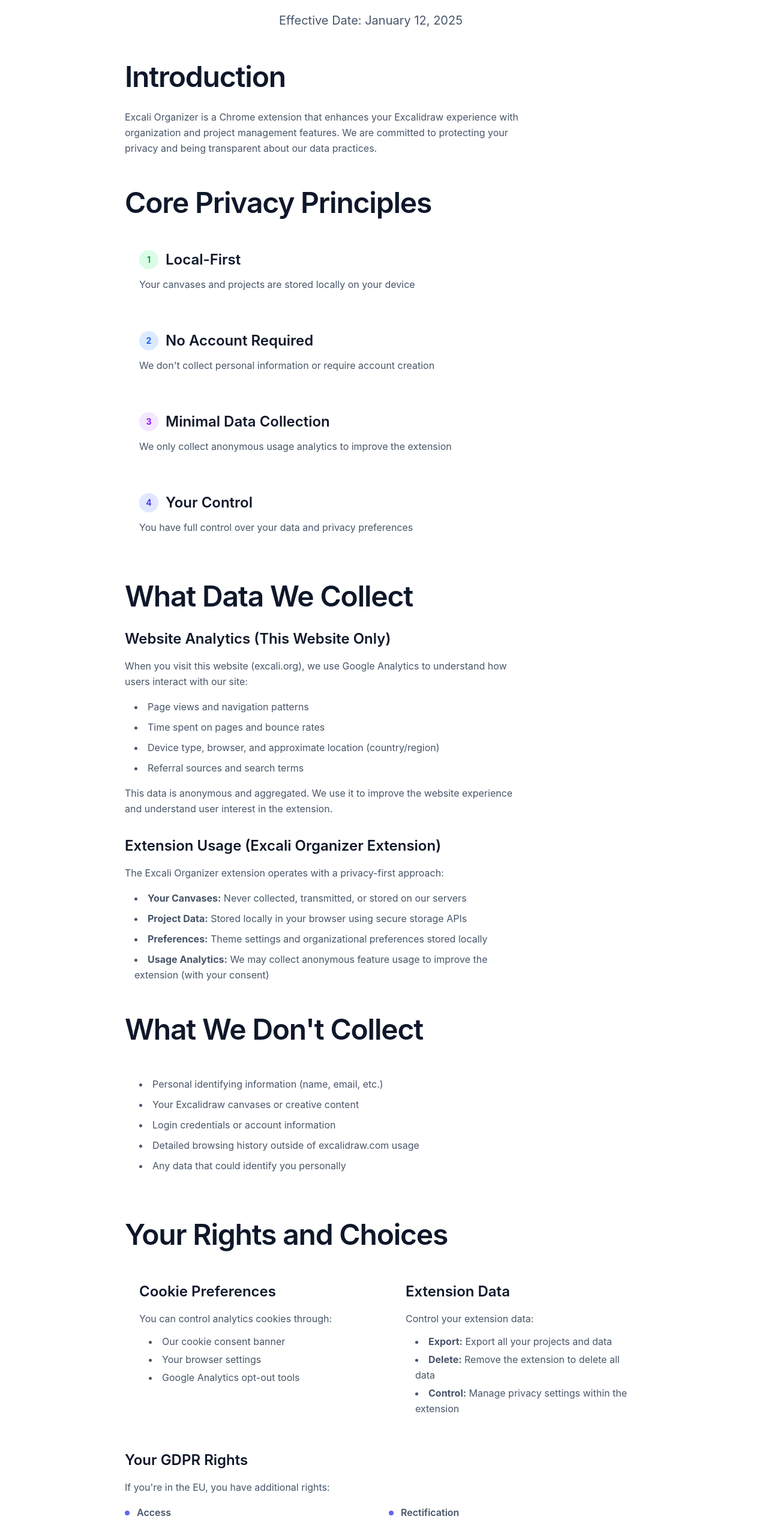
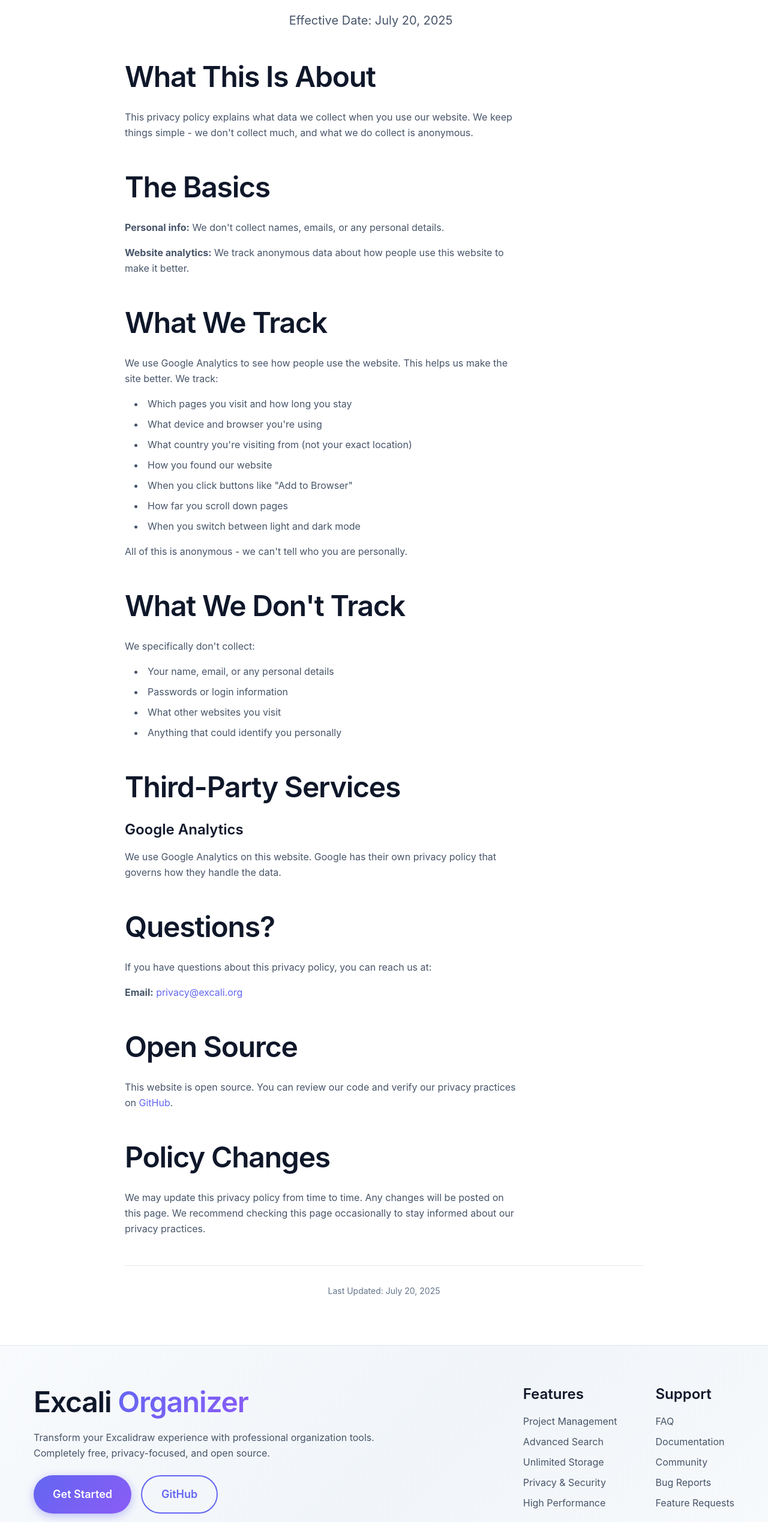
Before and after one commit to 805karansaini/excaliorg-site, a React (Vite) app in the folder website/: page /policies/privacy-policy in a window 1280 px wide. Shown: the part 245-2782 px from the top of the page at 60% size. Built offline with nearby package versions, Linux system fonts and the light colour scheme.

Commit message:
Update PrivacyPolicy page with revised content and structure

```diff
--- a/website/src/pages/PrivacyPolicy.tsx
+++ b/website/src/pages/PrivacyPolicy.tsx
@@ -15,7 +15,7 @@
   }, []);
 
   return (
-    <div className="min-h-screen bg-white dark:bg-gray-900 transition-colors duration-300">
+    <div className="min-h-screen transition-colors duration-300" style={{ background: 'var(--color-background)' }}>
       <HeaderBar />
 
       {/* Main Content */}
@@ -35,233 +35,114 @@
           {/* Header */}
           <div className="mb-12 text-center">
             <h1 className="text-heading-1 mb-4">Privacy Policy</h1>
-            <p className="text-body-large text-gray-600 dark:text-gray-400">
-              Effective Date: January 12, 2025
+            <p className="text-body-large">
+              Effective Date: July 20, 2025
             </p>
           </div>
 
           {/* Content */}
-          <div className="prose prose-gray dark:prose-invert max-w-none">
+          <div className="max-w-none">
 
-            {/* Introduction */}
             <section className="mb-12">
-              <h2 className="text-heading-2 mb-6">Introduction</h2>
+              <h2 className="text-heading-2 mb-6">What This Is About</h2>
               <p className="text-body mb-4">
-                Excali Organizer is a Chrome extension that enhances your Excalidraw experience with organization and project management features. We are committed to protecting your privacy and being transparent about our data practices.
+                This privacy policy explains what data we collect when you use our website. We keep things simple - we don't collect much, and what we do collect is anonymous.
               </p>
             </section>
 
-            {/* Core Privacy Principles */}
             <section className="mb-12">
-              <h2 className="text-heading-2 mb-6">Core Privacy Principles</h2>
-              <div className="grid gap-4">
-                <div className="card p-6">
-                  <h3 className="text-heading-3 mb-3 flex items-center">
-                    <span className="w-8 h-8 bg-green-100 dark:bg-green-900 text-green-600 dark:text-green-400 rounded-full flex items-center justify-center mr-3 text-sm font-bold">1</span>
-                    Local-First
-                  </h3>
-                  <p className="text-body">Your canvases and projects are stored locally on your device</p>
-                </div>
-                <div className="card p-6">
-                  <h3 className="text-heading-3 mb-3 flex items-center">
-                    <span className="w-8 h-8 bg-blue-100 dark:bg-blue-900 text-blue-600 dark:text-blue-400 rounded-full flex items-center justify-center mr-3 text-sm font-bold">2</span>
-                    No Account Required
-                  </h3>
-                  <p className="text-body">We don't collect personal information or require account creation</p>
-                </div>
-                <div className="card p-6">
-                  <h3 className="text-heading-3 mb-3 flex items-center">
-                    <span className="w-8 h-8 bg-purple-100 dark:bg-purple-900 text-purple-600 dark:text-purple-400 rounded-full flex items-center justify-center mr-3 text-sm font-bold">3</span>
-                    Minimal Data Collection
-                  </h3>
-                  <p className="text-body">We only collect anonymous usage analytics to improve the extension</p>
-                </div>
-                <div className="card p-6">
-                  <h3 className="text-heading-3 mb-3 flex items-center">
-                    <span className="w-8 h-8 bg-indigo-100 dark:bg-indigo-900 text-indigo-600 dark:text-indigo-400 rounded-full flex items-center justify-center mr-3 text-sm font-bold">4</span>
-                    Your Control
-                  </h3>
-                  <p className="text-body">You have full control over your data and privacy preferences</p>
-                </div>
+              <h2 className="text-heading-2 mb-6">The Basics</h2>
+              <div className="space-y-4">
+                <p className="text-body"><strong>Personal info:</strong> We don't collect names, emails, or any personal details.</p>
+                <p className="text-body"><strong>Website analytics:</strong> We track anonymous data about how people use this website to make it better.</p>
               </div>
             </section>
 
-            {/* What Data We Collect */}
             <section className="mb-12">
-              <h2 className="text-heading-2 mb-6">What Data We Collect</h2>
+              <h2 className="text-heading-2 mb-6">What We Track</h2>
 
               <div className="mb-8">
-                <h3 className="text-heading-3 mb-4">Website Analytics (This Website Only)</h3>
                 <p className="text-body mb-4">
-                  When you visit this website (excali.org), we use Google Analytics to understand how users interact with our site:
+                  We use Google Analytics to see how people use the website. This helps us make the site better. We track:
                 </p>
                 <ul className="list-disc list-inside text-body space-y-2 ml-4">
-                  <li>Page views and navigation patterns</li>
-                  <li>Time spent on pages and bounce rates</li>
-                  <li>Device type, browser, and approximate location (country/region)</li>
-                  <li>Referral sources and search terms</li>
+                  <li>Which pages you visit and how long you stay</li>
+                  <li>What device and browser you're using</li>
+                  <li>What country you're visiting from (not your exact location)</li>
+                  <li>How you found our website</li>
+                  <li>When you click buttons like "Add to Browser"</li>
+                  <li>How far you scroll down pages</li>
+                  <li>When you switch between light and dark mode</li>
                 </ul>
                 <p className="text-body mt-4">
-                  This data is anonymous and aggregated. We use it to improve the website experience and understand user interest in the extension.
+                  All of this is anonymous - we can't tell who you are personally.
                 </p>
               </div>
 
-              <div className="mb-8">
-                <h3 className="text-heading-3 mb-4">Extension Usage (Excali Organizer Extension)</h3>
-                <p className="text-body mb-4">
-                  The Excali Organizer extension operates with a privacy-first approach:
-                </p>
+            </section>
+
+            <section className="mb-12">
+              <h2 className="text-heading-2 mb-6">What We Don't Track</h2>
+              <p className="text-body mb-4">We specifically don't collect:</p>
+              <ul className="list-disc list-inside text-body space-y-2 ml-4">
+                <li>Your name, email, or any personal details</li>
+                <li>Passwords or login information</li>
+                <li>What other websites you visit</li>
+                <li>Anything that could identify you personally</li>
+              </ul>
+            </section>
+
+            {/* <section className="mb-12">
+              <h2 className="text-heading-2 mb-6">Your Control</h2>
+
+              <p className="text-body mb-6">You can control what data we collect:</p>
+
+              <div className="mb-6">
+                <h3 className="text-heading-3 mb-4">Website Analytics</h3>
                 <ul className="list-disc list-inside text-body space-y-2 ml-4">
-                  <li><strong>Your Canvases:</strong> Never collected, transmitted, or stored on our servers</li>
-                  <li><strong>Project Data:</strong> Stored locally in your browser using secure storage APIs</li>
-                  <li><strong>Preferences:</strong> Theme settings and organizational preferences stored locally</li>
-                  <li><strong>Usage Analytics:</strong> We may collect anonymous feature usage to improve the extension (with your consent)</li>
+                  <li>Use the cookie banner to opt out</li>
+                  <li>Block cookies in your browser settings</li>
+                  <li>Use Google's opt-out tool</li>
                 </ul>
+              </div>
+            </section> */}
+
+            <section className="mb-12">
+              <h2 className="text-heading-2 mb-6">Third-Party Services</h2>
+
+              <div className="mb-6">
+                <h3 className="text-heading-3 mb-4">Google Analytics</h3>
+                <p className="text-body">We use Google Analytics on this website. Google has their own privacy policy that governs how they handle the data.</p>
               </div>
             </section>
 
-            {/* What We Don't Collect */}
             <section className="mb-12">
-              <h2 className="text-heading-2 mb-6">What We Don't Collect</h2>
-              <div className="card-feature p-6">
-                <ul className="list-disc list-inside text-body space-y-2">
-                  <li>Personal identifying information (name, email, etc.)</li>
-                  <li>Your Excalidraw canvases or creative content</li>
-                  <li>Login credentials or account information</li>
-                  <li>Detailed browsing history outside of excalidraw.com usage</li>
-                  <li>Any data that could identify you personally</li>
-                </ul>
-              </div>
+              <h2 className="text-heading-2 mb-6">Questions?</h2>
+              <p className="text-body mb-4">
+                If you have questions about this privacy policy, you can reach us at:
+              </p>
+              <p className="text-body">
+                <strong>Email:</strong> <a href="mailto:privacy@excali.org" className="text-primary hover:underline">privacy@excali.org</a>
+              </p>
             </section>
 
-            {/* Your Rights and Choices */}
             <section className="mb-12">
-              <h2 className="text-heading-2 mb-6">Your Rights and Choices</h2>
-
-              <div className="grid md:grid-cols-2 gap-6">
-                <div className="card p-6">
-                  <h3 className="text-heading-3 mb-4">Cookie Preferences</h3>
-                  <p className="text-body mb-3">You can control analytics cookies through:</p>
-                  <ul className="list-disc list-inside text-body space-y-1 ml-4">
-                    <li>Our cookie consent banner</li>
-                    <li>Your browser settings</li>
-                    <li>Google Analytics opt-out tools</li>
-                  </ul>
-                </div>
-
-                <div className="card p-6">
-                  <h3 className="text-heading-3 mb-4">Extension Data</h3>
-                  <p className="text-body mb-3">Control your extension data:</p>
-                  <ul className="list-disc list-inside text-body space-y-1 ml-4">
-                    <li><strong>Export:</strong> Export all your projects and data</li>
-                    <li><strong>Delete:</strong> Remove the extension to delete all data</li>
-                    <li><strong>Control:</strong> Manage privacy settings within the extension</li>
-                  </ul>
-                </div>
-              </div>
-
-              <div className="mt-8">
-                <h3 className="text-heading-3 mb-4">Your GDPR Rights</h3>
-                <p className="text-body mb-4">If you're in the EU, you have additional rights:</p>
-                <div className="grid md:grid-cols-2 gap-4">
-                  <div className="flex items-start space-x-3">
-                    <div className="w-2 h-2 bg-primary rounded-full mt-2.5 flex-shrink-0"></div>
-                    <div>
-                      <h4 className="font-semibold text-body">Access</h4>
-                      <p className="text-body-small">Request information about data we process</p>
-                    </div>
-                  </div>
-                  <div className="flex items-start space-x-3">
-                    <div className="w-2 h-2 bg-primary rounded-full mt-2.5 flex-shrink-0"></div>
-                    <div>
-                      <h4 className="font-semibold text-body">Rectification</h4>
-                      <p className="text-body-small">Correct inaccurate data</p>
-                    </div>
-                  </div>
-                  <div className="flex items-start space-x-3">
-                    <div className="w-2 h-2 bg-primary rounded-full mt-2.5 flex-shrink-0"></div>
-                    <div>
-                      <h4 className="font-semibold text-body">Erasure</h4>
-                      <p className="text-body-small">Request deletion of your data</p>
-                    </div>
-                  </div>
-                  <div className="flex items-start space-x-3">
-                    <div className="w-2 h-2 bg-primary rounded-full mt-2.5 flex-shrink-0"></div>
-                    <div>
-                      <h4 className="font-semibold text-body">Portability</h4>
-                      <p className="text-body-small">Export your data in a standard format</p>
-                    </div>
-                  </div>
-                </div>
-              </div>
+              <h2 className="text-heading-2 mb-6">Open Source</h2>
+              <p className="text-body">
+                This website is open source. You can review our code and verify our privacy practices on <a href="https://github.com/805karansaini" className="text-primary hover:underline" target="_blank" rel="noopener noreferrer">GitHub</a>.
+              </p>
             </section>
 
-            {/* Third-Party Services */}
             <section className="mb-12">
-              <h2 className="text-heading-2 mb-6">Third-Party Services</h2>
-              <div className="grid md:grid-cols-2 gap-6">
-                <div className="card p-6">
-                  <h3 className="text-heading-3 mb-4">Google Analytics</h3>
-                  <ul className="list-disc list-inside text-body space-y-2 ml-4">
-                    <li>Used only for website analytics (not in the extension)</li>
-                    <li>Governed by Google's Privacy Policy</li>
-                    <li>You can opt-out using Google's tools or browser settings</li>
-                  </ul>
-                </div>
-                <div className="card p-6">
-                  <h3 className="text-heading-3 mb-4">Chrome Web Store</h3>
-                  <ul className="list-disc list-inside text-body space-y-2 ml-4">
-                    <li>Extension distribution is handled by Google</li>
-                    <li>Subject to Google's Chrome Web Store policies</li>
-                    <li>Installation and update data may be processed by Google</li>
-                  </ul>
-                </div>
-              </div>
+              <h2 className="text-heading-2 mb-6">Policy Changes</h2>
+              <p className="text-body">
+                We may update this privacy policy from time to time. Any changes will be posted on this page. We recommend checking this page occasionally to stay informed about our privacy practices.
+              </p>
             </section>
 
-            {/* Contact */}
-            <section className="mb-12">
-              <h2 className="text-heading-2 mb-6">Contact Us</h2>
-              <div className="card-feature p-6">
-                <p className="text-body mb-4">
-                  If you have questions about this privacy policy or our data practices:
-                </p>
-                <div className="space-y-3">
-                  <div className="flex items-center space-x-3">
-                    <span className="text-body-small font-medium min-w-16">Email:</span>
-                    <a href="mailto:privacy@excali.org" className="text-primary hover:underline">privacy@excali.org</a>
-                  </div>
-                  <div className="flex items-center space-x-3">
-                    <span className="text-body-small font-medium min-w-16">GitHub:</span>
-                    <span className="text-body">Open an issue on our repository for public discussions</span>
-                  </div>
-                  <div className="flex items-center space-x-3">
-                    <span className="text-body-small font-medium min-w-16">Website:</span>
-                    <Link to="/" className="text-primary hover:underline">excali.org</Link>
-                  </div>
-                </div>
-              </div>
-            </section>
-
-            {/* Open Source */}
-            <section className="mb-12">
-              <h2 className="text-heading-2 mb-6">Open Source Commitment</h2>
-              <div className="card p-6">
-                <p className="text-body">
-                  Excali Organizer is an open-source project. You can review our code, contribute improvements,
-                  and verify our privacy practices at our GitHub repository.
-                </p>
-              </div>
-            </section>
-
-            {/* Last Updated */}
             <section className="text-center py-8 border-t" style={{ borderColor: 'var(--color-border)' }}>
-              <p className="text-body-small text-gray-600 dark:text-gray-400">
-                Last Updated: {new Date().toLocaleDateString('en-US', {
-                  year: 'numeric',
-                  month: 'long',
-                  day: 'numeric'
-                })}
+              <p className="text-center text-sm" style={{ color: 'var(--color-text-muted)' }}>
+                Last Updated: July 20, 2025
               </p>
             </section>
           </div>
```
